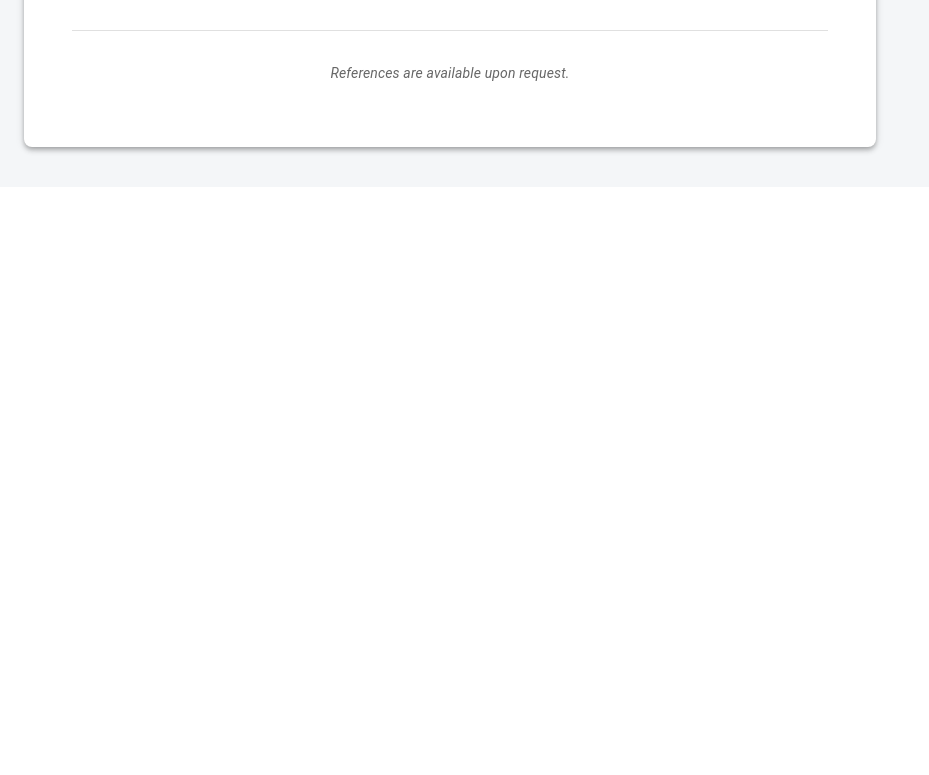
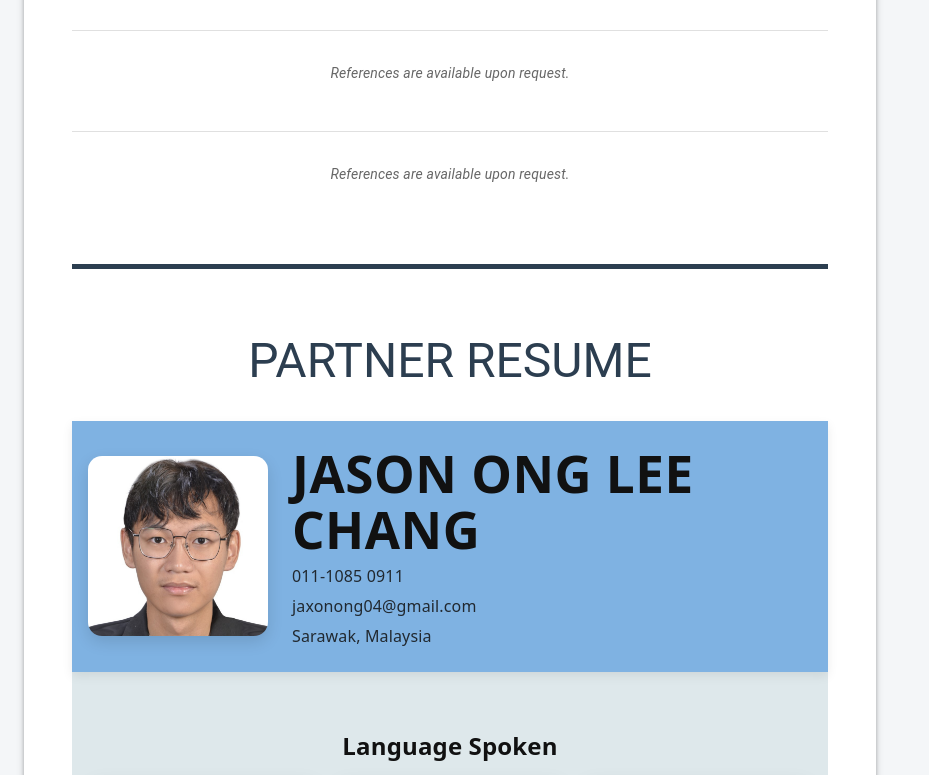
Before and after one commit to dhiyanajwa/my-react-app, a React (Vite) app: page / in a window 1280 px wide. Shown: the part 2002-2777 px from the top of the page, without its empty margins (0-929 px from the left). Before the commit the page ends 2189 px from the top, so only its background shows below. Built offline with nearby package versions, Linux system fonts and the light colour scheme.

Commit message:
done appear in one page

```diff
--- a/src/App.jsx
+++ b/src/App.jsx
@@ -12,6 +12,8 @@ import SchoolIcon from '@mui/icons-material/School';
 import CodeIcon from '@mui/icons-material/Code';
 import BuildIcon from '@mui/icons-material/Build';
 import EventAvailableIcon from '@mui/icons-material/EventAvailable';
+
+import PartnerResume from './PartnerResume/AppJax';
 
 // Create a custom theme for a professional, cohesive look
 const theme = createTheme({
@@ -269,6 +271,32 @@ function App() {
               </Typography>
             </Box>
 
+            {/* ... previous code ... */}
+
+            <Divider sx={{ my: 4 }} />
+
+            {/* References */}
+            <Box sx={{ textAlign: 'center', pb: 2 }}>
+              <Typography variant="body2" color="text.secondary" fontStyle="italic">
+                References are available upon request.
+              </Typography>
+            </Box>
+
+            {/* ============================================== */}
+            {/* ADD THIS SECTION HERE TO SHOW PARTNER'S RESUME */}
+            {/* ============================================== */}
+
+            <Divider sx={{ my: 8, borderBottomWidth: 5, borderColor: 'primary.main' }} />
+
+            <Box sx={{ textAlign: 'center', mb: 4 }}>
+               <Typography variant="h3" color="primary.main">PARTNER RESUME</Typography>
+            </Box>
+
+            {/* This is the line that actually makes it appear! */}
+            <PartnerResume />
+
+            {/* ============================================== */}
+
           </Paper>
         </Container>
       </Box>
--- a/src/AppJax.jsx
+++ b/src/PartnerResume/AppJax.jsx
@@ -34,7 +34,7 @@ const projects = [
   },
 ];
 
-export default function App() {
+export default function PartnerResume() {
   return (
     <div className="app">
       <header className="header">
```
Also changed, not shown: src/PartnerResume/AppJax.css (renamed from src/AppJax.css), src/PartnerResume/pic.png (renamed from src/pic.png).
